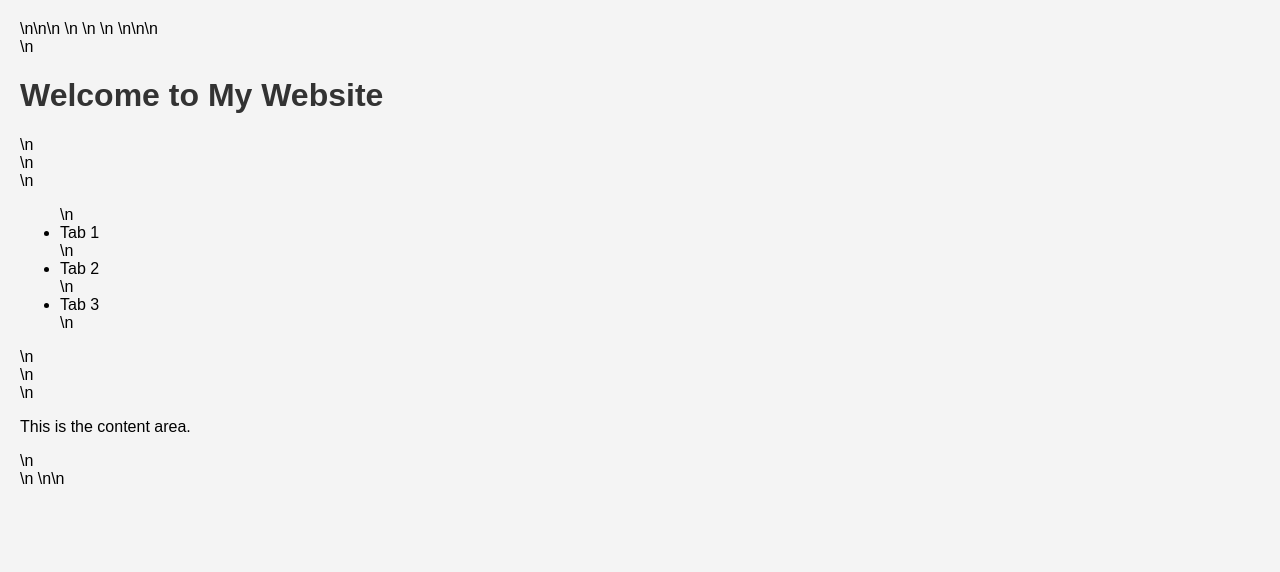
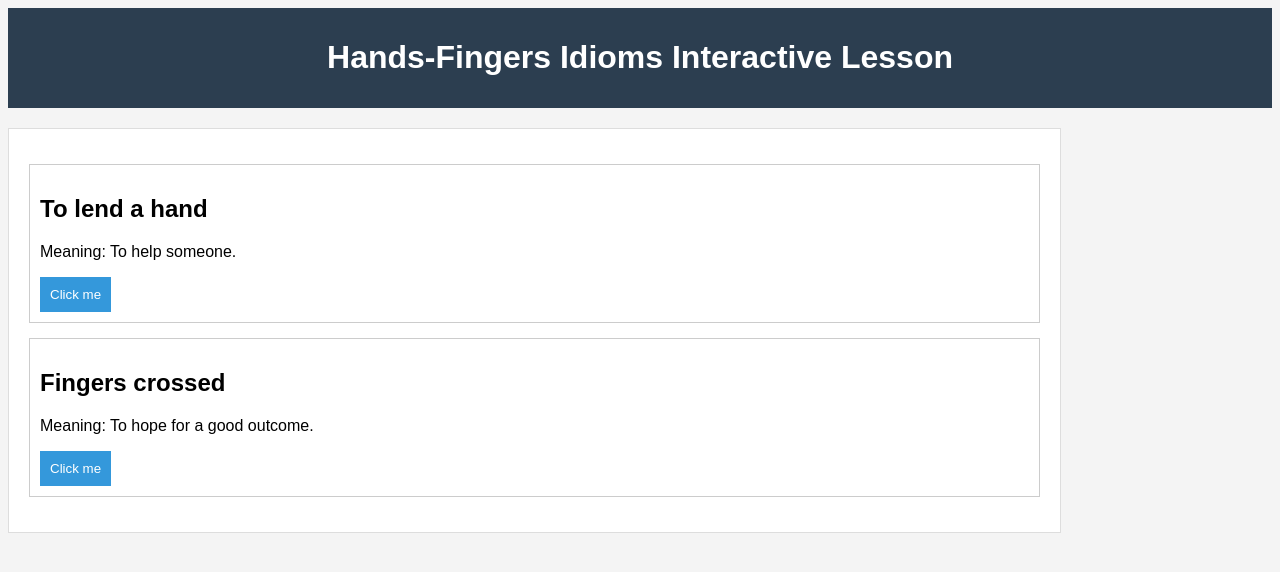
Before and after one commit to pavlovakatenka-crypto/elt, a plain HTML site: page index.html in a window 1280 px wide. Drawn offline with Linux system fonts and the light colour scheme.

Commit message:
Update index.html with complete interactive lesson content

```diff
--- a/index.html
+++ b/index.html
@@ -1 +1,36 @@
-<!DOCTYPE html>\n<html lang="en">\n<head>\n    <meta charset="UTF-8">\n    <meta name="viewport" content="width=device-width, initial-scale=1.0">\n    <link rel="stylesheet" href="css/styles.css">\n    <title>Document</title>\n</head>\n<body>\n    <header>\n        <h1>Welcome to My Website</h1>\n    </header>\n    <div id="tabs">\n        <ul>\n            <li>Tab 1</li>\n            <li>Tab 2</li>\n            <li>Tab 3</li>\n        </ul>\n    </div>\n    <div id="content">\n        <p>This is the content area.</p>\n    </div>\n    <script src="js/script.js"></script>\n</body>\n</html>
+<html>
+<head>
+    <title>Hands-Fingers Idioms Interactive Lesson</title>
+    <style>
+        body { font-family: Arial, sans-serif; background-color: #f4f4f4; }
+        .container { width: 80%; margin: auto; overflow: hidden; }
+        header { background: #2c3e50; color: #fff; padding: 10px 0; text-align: center; }
+        #interactive-lesson { margin: 20px 0; padding: 20px; background: #fff; border: 1px solid #ddd; }
+        .idiom { margin: 15px 0; padding: 10px; border: 1px solid #ccc; }
+        button { padding: 10px; background: #3498db; color: white; border: none; cursor: pointer; }
+        button:hover { background: #2980b9; }
+    </style>
+</head>
+<body>
+    <header>
+        <h1>Hands-Fingers Idioms Interactive Lesson</h1>
+    </header>
+    <div class="container" id="interactive-lesson">
+        <div class="idiom">
+            <h2>To lend a hand</h2>
+            <p>Meaning: To help someone.</p>
+            <button onclick="alert('You clicked on To lend a hand!')">Click me</button>
+        </div>
+        <div class="idiom">
+            <h2>Fingers crossed</h2>
+            <p>Meaning: To hope for a good outcome.</p>
+            <button onclick="alert('You clicked on Fingers crossed!')">Click me</button>
+        </div>
+        <!-- Add more idioms as needed -->
+    </div>
+    <script>
+        // JavaScript for additional functionality
+        console.log('Interactive lesson loaded!');
+    </script>
+</body>
+</html>
```
